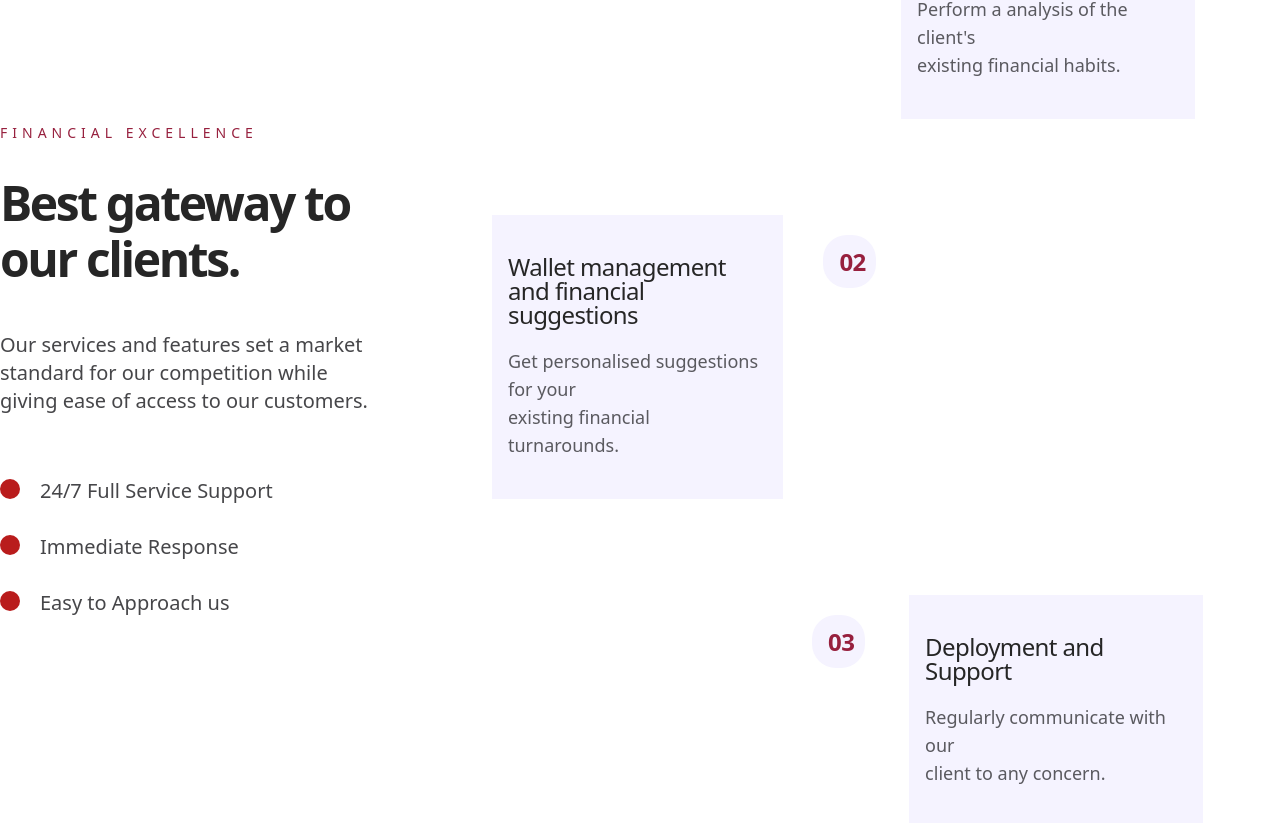
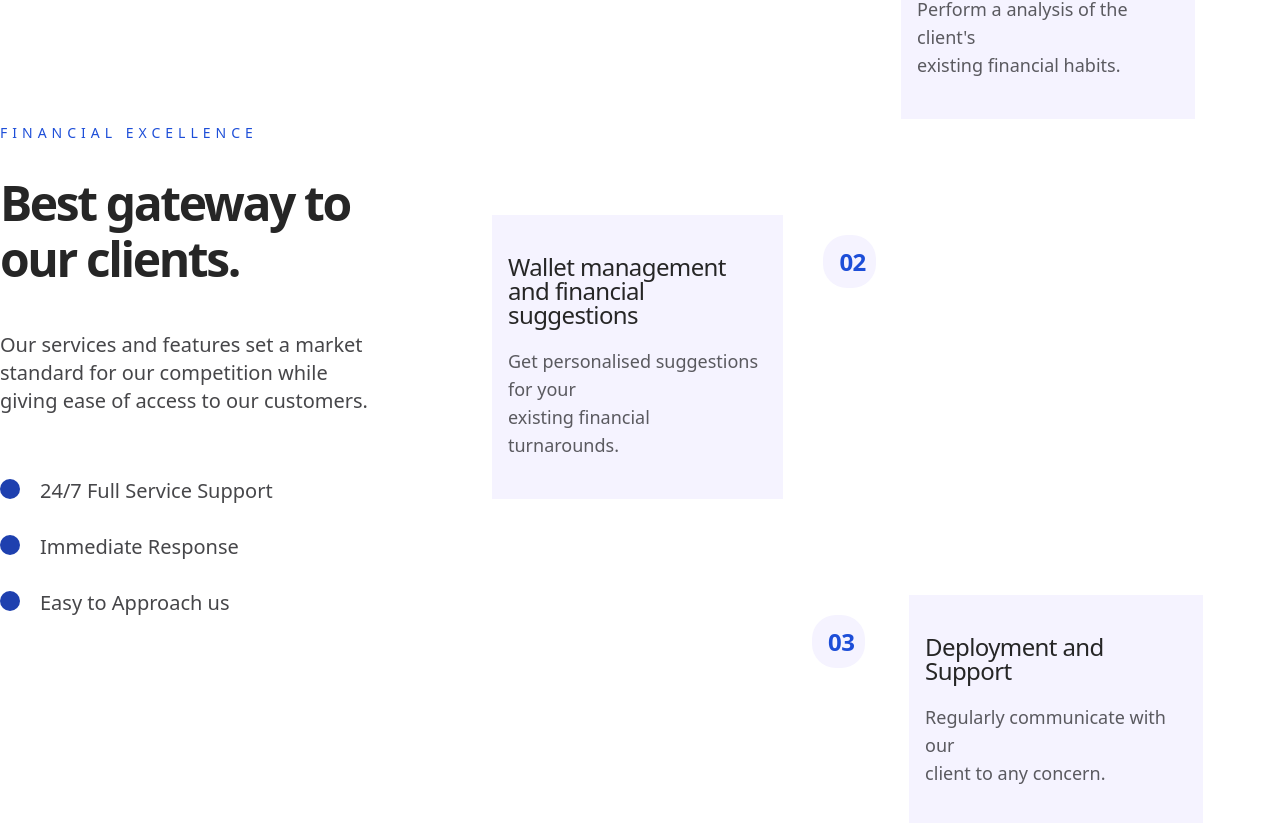
Before and after one commit to degamie/wallet-app1, a React (Create React App) app in the folder wallet-app-frontend/mywalletapp/: page / in a window 1280 px wide. Shown: the part 1079-1902 px from the top of the page. Built offline with nearby package versions, Linux system fonts and the light colour scheme.

Commit message:
Changes made to hero page

```diff
--- a/wallet-app-frontend/mywalletapp/src/component/pages/Hero.js
+++ b/wallet-app-frontend/mywalletapp/src/component/pages/Hero.js
@@ -81,7 +81,7 @@ const Hero = () => {
             id="left"
             className=" flex flex-col max-w-96 w-full my-auto text-xl font-medium leading-6 text-zinc-900 text-opacity-80 max-md:mt-10"
           >
-            <div className="text-sm text-[#97203E] uppercase tracking-[5px] max-sm:whitespace-nowrap max-sm:text-xs">
+            <div className="text-sm text-blue-700 uppercase tracking-[5px] max-sm:whitespace-nowrap max-sm:text-xs">
               FINANCIAL EXCELLENCE
             </div>
             <h1 className="mt-8 text-5xl font-bold tracking-tighter leading-[56px] text-neutral-800 max-md:text-4xl max-md:leading-10">
@@ -91,15 +91,15 @@ const Hero = () => {
               Our services and features set a market standard for our competition while giving ease of access to our customers.
             </p>
             <div className="flex gap-5 justify-between mt-16 max-md:mt-10 max-sm:text-base">
-              <div className="self-start w-5 h-5 bg-red-700 rounded-xl" />
+              <div className="self-start w-5 h-5 bg-blue-800 rounded-xl" />
               <div className="flex-auto">24/7 Full Service Support</div>
             </div>
             <div className="flex gap-5 justify-between mt-8 max-sm:text-base">
-              <div className="self-start w-5 h-5 bg-red-700 rounded-xl  " />
+              <div className="self-start w-5 h-5 bg-blue-800 rounded-xl  " />
               <div className="flex-auto">Immediate Response</div>
             </div>
             <div className="flex gap-5 justify-between mt-8 max-sm:text-base">
-              <div className="self-start w-5 h-5 bg-red-700 rounded-xl" />
+              <div className="self-start w-5 h-5 bg-blue-800 rounded-xl" />
               <div className="flex-auto">Easy to Approach us</div>
             </div>
           </div>
@@ -164,7 +164,7 @@ const Hero = () => {
                     <div className="py-12 pr-5  rounded-xl max-md:pr-5 max-md:max-w-full">
                       <div className="flex gap-5 max-md:flex-col max-md:gap-0 max-md:">
                         <div className="w-[14%] max-md:ml-0 max-md:w-full">
-                          <div className="justify-center items-center px-4 mt-5 h-[53px] w-[53px] text-2xl font-bold tracking-tight text-center text-[#97203E] whitespace-nowrap bg-violet-50 rounded-3xl aspect-square  leading-[53.02px] max-md:mt-10">
+                          <div className="justify-center items-center px-4 mt-5 h-[53px] w-[53px] text-2xl font-bold tracking-tight text-center text-blue-700 whitespace-nowrap bg-violet-50 rounded-3xl aspect-square  leading-[53.02px] max-md:mt-10">
                             01
                           </div>
                         </div>
@@ -190,7 +190,7 @@ const Hero = () => {
                     <div className="py-12 pr-5  rounded-xl max-md:pr-5 max-md:max-w-full">
                       <div className="flex gap-10 flex-row-reverse max-md:flex-col max-md:gap-0 max-md:">
                         <div className="w-[14%] max-md:ml-0 max-md:w-full">
-                          <div className="justify-center items-center px-4 mt-5 w-[53px] text-2xl font-bold tracking-tight text-center text-[#97203E]  whitespace-nowrap bg-violet-50 rounded-3xl aspect-square h-[53px] leading-[53.02px] max-md:mt-10">
+                          <div className="justify-center items-center px-4 mt-5 w-[53px] text-2xl font-bold tracking-tight text-center text-blue-700  whitespace-nowrap bg-violet-50 rounded-3xl aspect-square h-[53px] leading-[53.02px] max-md:mt-10">
                             02
                           </div>
                         </div>
@@ -217,7 +217,7 @@ const Hero = () => {
                     <div className="py-12 pr-5  rounded-xl max-md:pr-5 max-md:max-w-full">
                       <div className="flex gap-5 max-md:flex-col max-md:gap-0 max-md:">
                         <div className="w-[14%] max-md:ml-0 max-md:w-full">
-                          <div className="justify-center items-center px-4 mt-5 text-2xl font-bold tracking-tight text-center text-[#97203E] whitespace-nowrap bg-violet-50 rounded-3xl aspect-square h-[53px] w-[53px] leading-[53.02px] max-md:mt-10">
+                          <div className="justify-center items-center px-4 mt-5 text-2xl font-bold tracking-tight text-center text-blue-700 whitespace-nowrap bg-violet-50 rounded-3xl aspect-square h-[53px] w-[53px] leading-[53.02px] max-md:mt-10">
                             03
                           </div>
                         </div>
```
